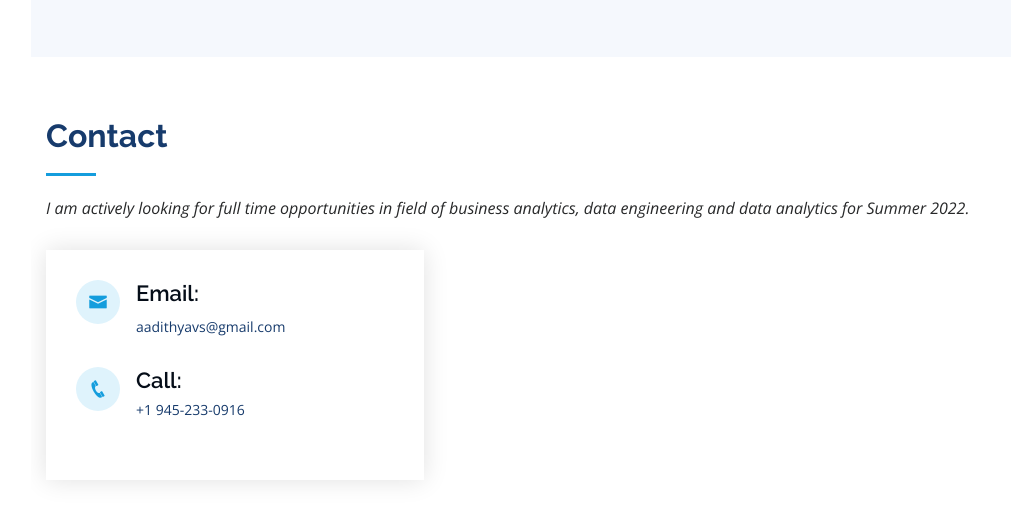
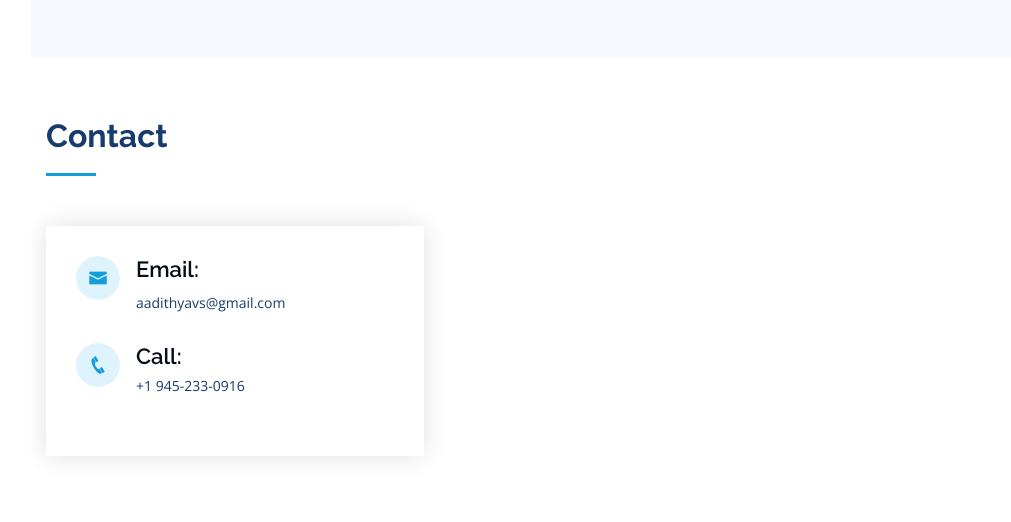
Before and after one commit to aadi2796/aadi2796.github.io, a plain HTML site: page index.html in a window 1280 px wide. Shown: the part 5410-5932 px from the top of the page, without its empty margins (269-1280 px from the left). Drawn offline with nearby package versions, Linux system fonts and the light colour scheme.

Commit message:
more changes

```diff
--- a/index.html
+++ b/index.html
@@ -462,8 +462,6 @@
 
         <div class="section-title">
           <h2>Contact</h2>
-          <p><i>I am actively looking for full time opportunities in field of business analytics, data engineering and data
-              analytics for Summer 2022. </i></p>
         </div>
 
         <div class="row" data-aos="fade-in">
```
